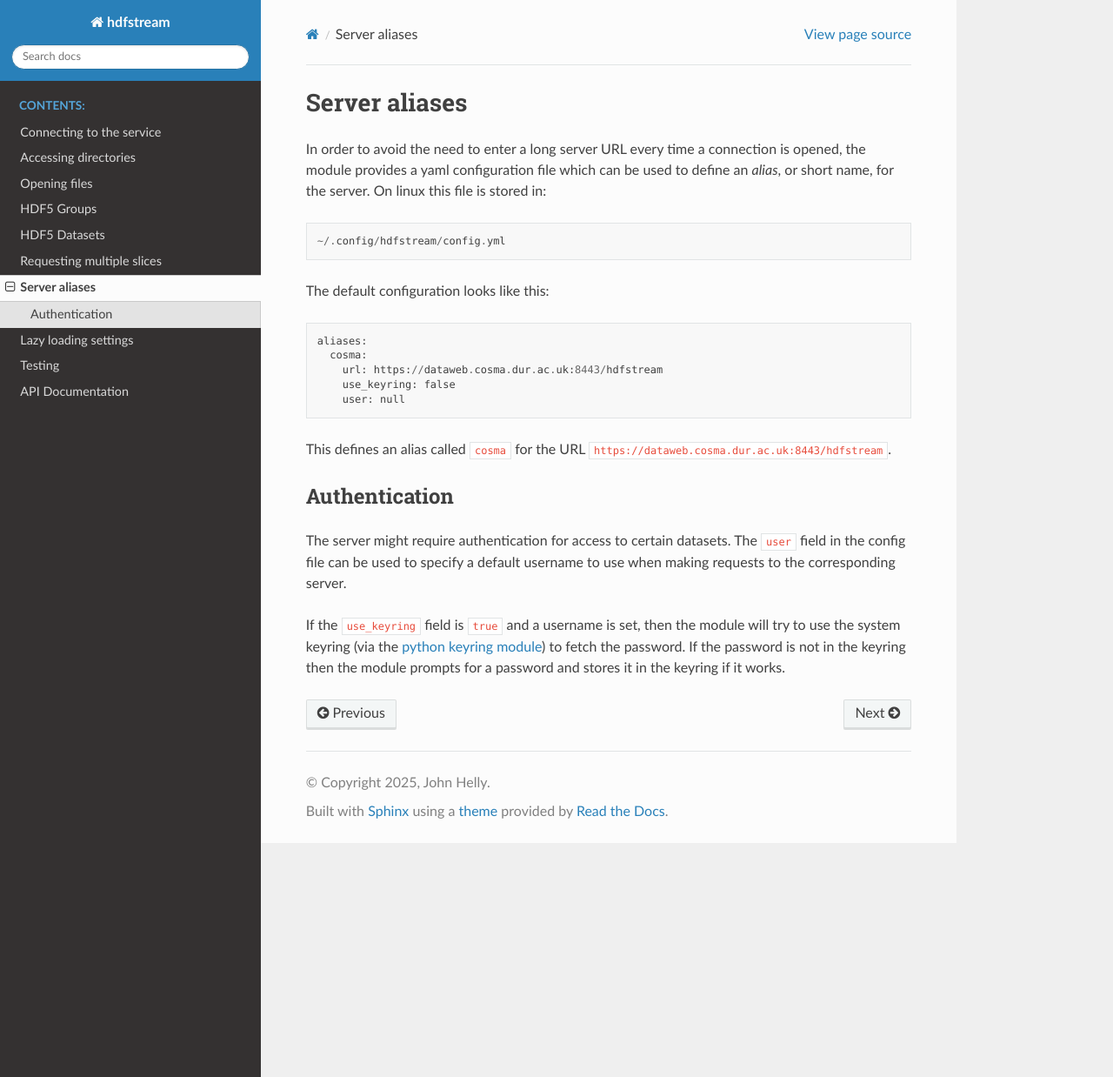
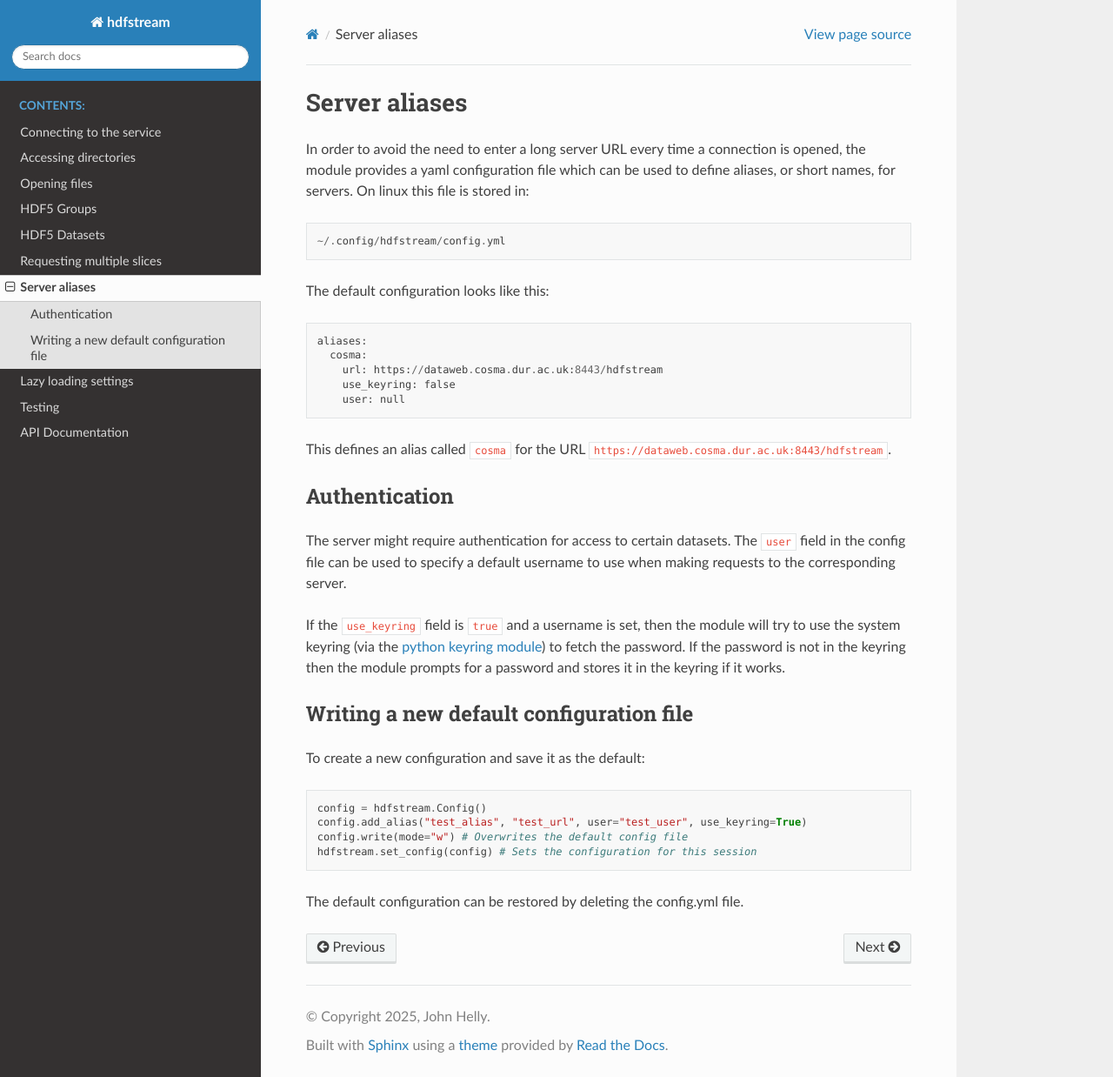
Before and after one commit to jchelly/hdfstream-python, a Sphinx documentation site: the page built from docs/source/aliases.rst, in a window 1280 px wide and 1238 px high. Shown: the whole window at 87% size. Built offline with Sphinx 7.4.7 and the Read the Docs theme 3.1.0, drawn with Linux system fonts in a browser that asks for light colours.

Commit message:
Add a test for set_config()

```diff
--- a/docs/source/aliases.rst
+++ b/docs/source/aliases.rst
@@ -3,8 +3,8 @@ Server aliases
 
 In order to avoid the need to enter a long server URL every time a
 connection is opened, the module provides a yaml configuration file
-which can be used to define an `alias`, or short name, for the
-server. On linux this file is stored in::
+which can be used to define aliases, or short names, for servers.
+On linux this file is stored in::
 
     ~/.config/hdfstream/config.yml
 
@@ -32,3 +32,15 @@ the module will try to use the system keyring (via the `python keyring
 module <https://pypi.org/project/keyring/>`__) to fetch the
 password. If the password is not in the keyring then the module
 prompts for a password and stores it in the keyring if it works.
+
+Writing a new default configuration file
+----------------------------------------
+
+To create a new configuration and save it as the default::
+
+    config = hdfstream.Config()
+    config.add_alias("test_alias", "test_url", user="test_user", use_keyring=True)
+    config.write(mode="w") # Overwrites the default config file
+    hdfstream.set_config(config) # Sets the configuration for this session
+
+The default configuration can be restored by deleting the config.yml file.
```
Also changed, not shown: 1 other file.
